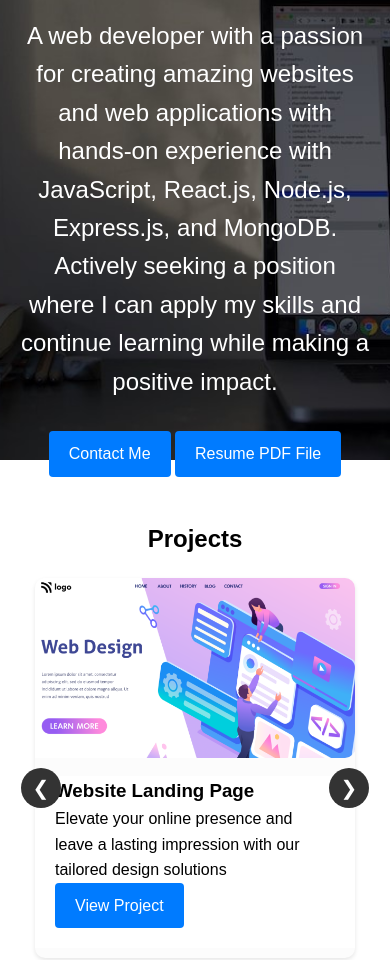
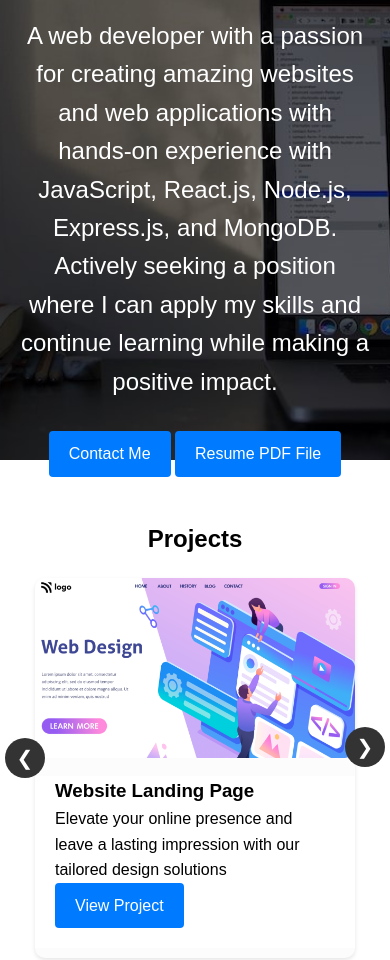
Before and after one commit to aakashkilhor/portfolio, a plain HTML site: page index.html in a window 390 px wide. Shown: the part 140-1100 px from the top of the page. Drawn offline with Linux system fonts and the light colour scheme.

Commit message:
responsiveness increased

```diff
--- a/index.html
+++ b/index.html
@@ -45,9 +45,10 @@
   <section id="projects">
     <div class="container-card">
       <h2>Projects</h2>
+      <div class="slider-arrow slider-arrow-left" id="ml">&#10094;</div>
+
       <div class="project-slider">
-        <div class="slider-arrow slider-arrow-left" id="ml">&#10094;</div>
-        <div class="slider-arrow slider-arrow-right">&#10095;</div>
+        <!-- <div class="slider-arrow slider-arrow-left" id="ml">&#10094;</div> -->
         <div class="project-card">
           <img src="tictactoe.png" alt="Project 1">
           <div class="card-content">
@@ -91,7 +92,9 @@
           </div>
 
         </div>
+        <!-- <div class="slider-arrow slider-arrow-right">&#10095;</div> -->
     </div>
+    <div class="slider-arrow slider-arrow-right">&#10095;</div>
     </div>
   </section>
 
@@ -113,7 +116,7 @@
 
   <footer>
     <div class="container">
-      <p>&copy; 2023 Web Developer Portfolio. All rights reserved.</p>
+      <p>&copy; Web Developer Portfolio - Aakash Yadav</p>
     </div>
   </footer>
   <script>
--- a/style.css
+++ b/style.css
@@ -157,9 +157,9 @@ body, h1, h2, h3, p, ul, li {
     position: relative;
   }
 
-  .slider-arrow {
+  .slider-arrow-left {
     position: absolute;
-    top: 50%;
+    margin-top: 180px;
     width: 40px;
     height: 40px;
     background: #333;
@@ -171,12 +171,22 @@ body, h1, h2, h3, p, ul, li {
     align-items: center;
     font-size: 20px;
     z-index: 1;
-  }
-
-  .slider-arrow-left {
-    left: 1px;
+    left: 5px;
   }
 
   .slider-arrow-right {
-    right: 1px;
+    position: absolute;
+    margin-top: -251px;
+    width: 40px;
+    height: 40px;
+    background: #333;
+    color: #fff;
+    border-radius: 50%;
+    cursor: pointer;
+    display: flex;
+    justify-content: center;
+    align-items: center;
+    font-size: 20px;
+    z-index: 1;
+    right: 5px;
   }
```
